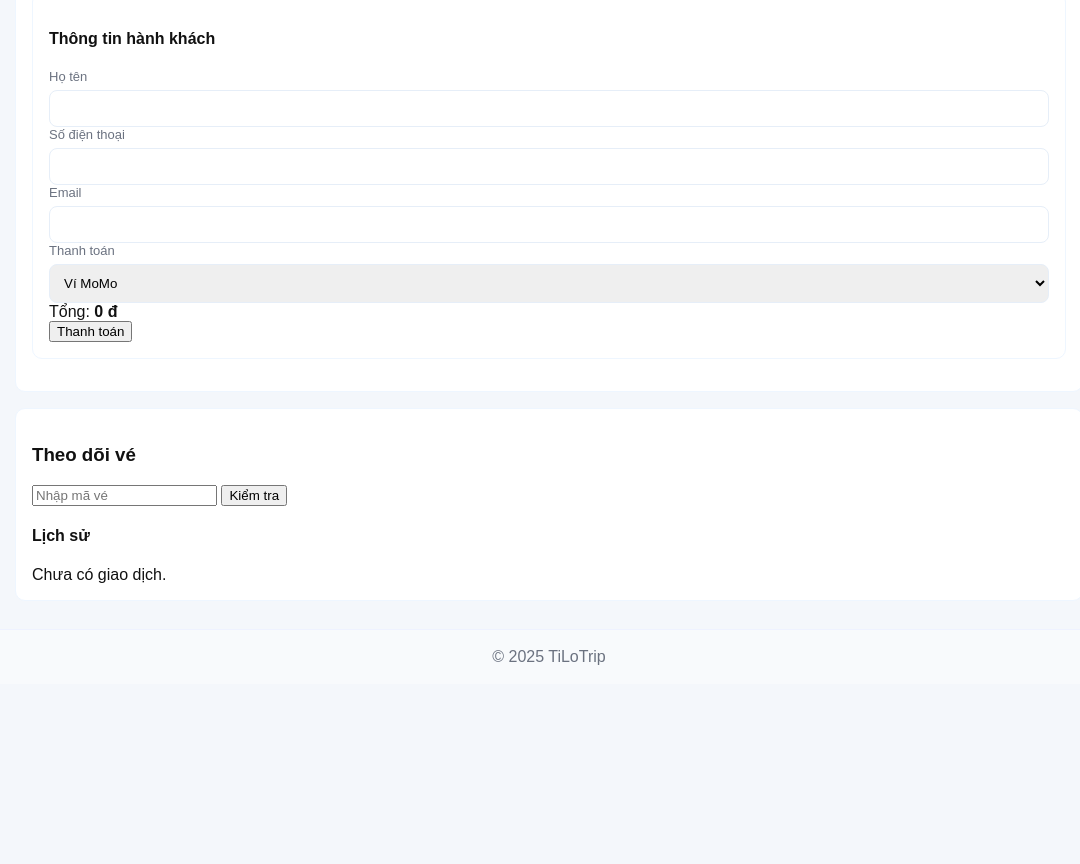
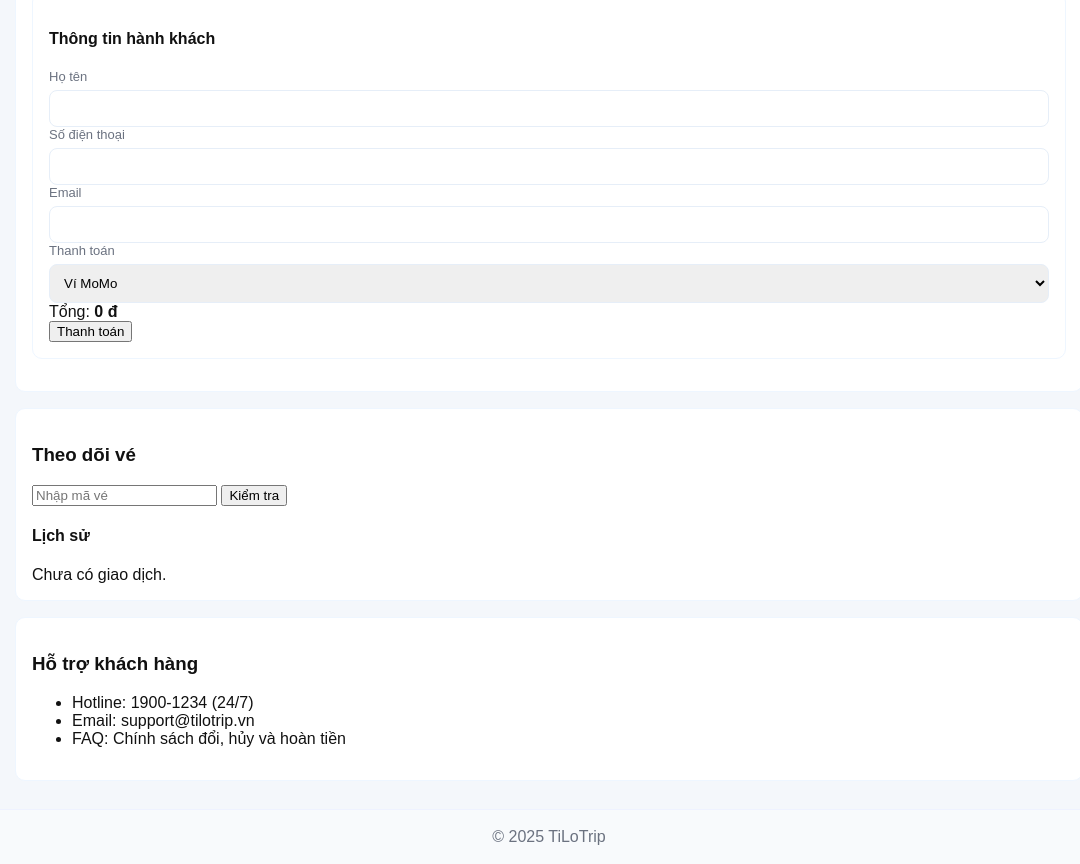
Before and after one commit to totoan68/website-t-v-, a plain HTML site: page index.html in a window 1280 px wide. Shown: the part 1060-1924 px from the top of the page, without its empty margins (91-1171 px from the left). Before the commit the page ends 1744 px from the top, so only its background shows below. Drawn offline with Linux system fonts and the light colour scheme.

Commit message:
Update index.html

```diff
--- a/index.html
+++ b/index.html
@@ -125,6 +125,16 @@
       </aside>
     </div>
   </section>
+  <section id="support">
+    <div class="panel">
+      <h3>Hỗ trợ khách hàng</h3>
+      <ul>
+        <li>Hotline: 1900-1234 (24/7)</li>
+        <li>Email: support@tilotrip.vn</li>
+        <li>FAQ: Chính sách đổi, hủy và hoàn tiền</li>
+      </ul>
+    </div>
+  </section>
 </main>
 
 <footer>
```
